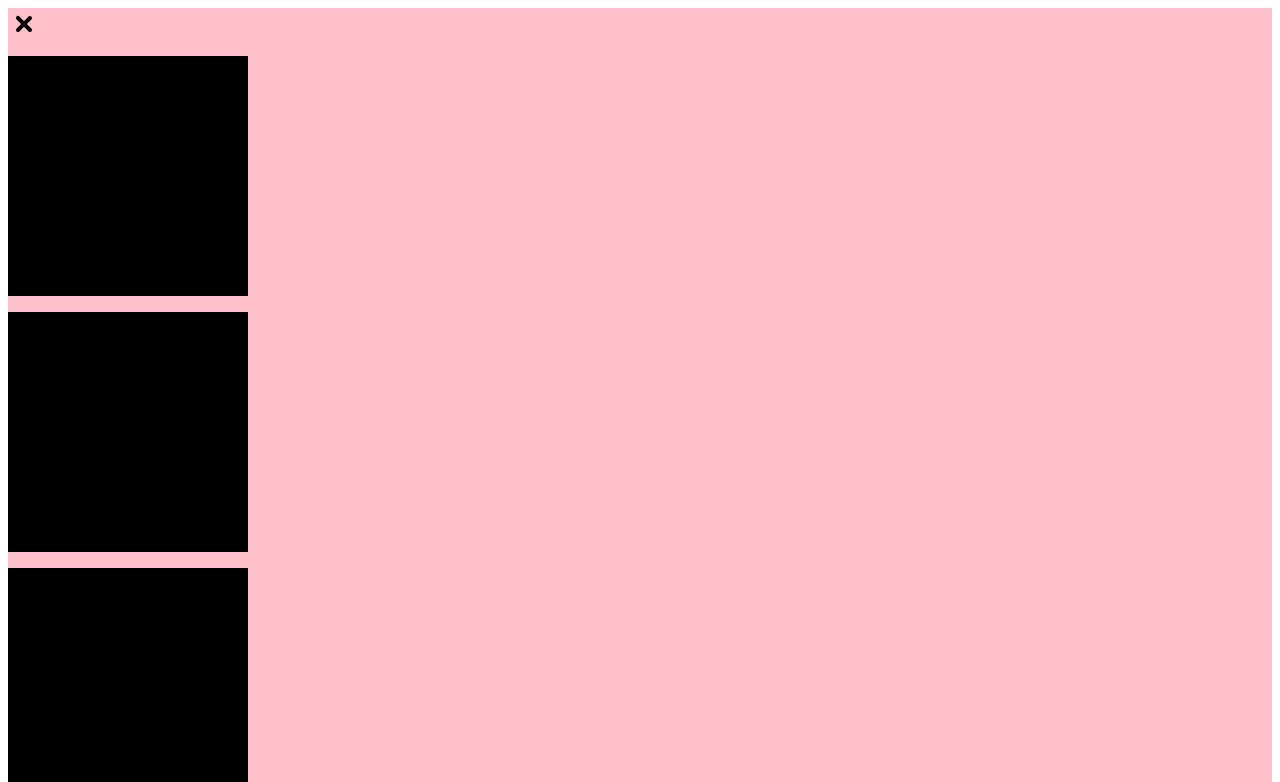
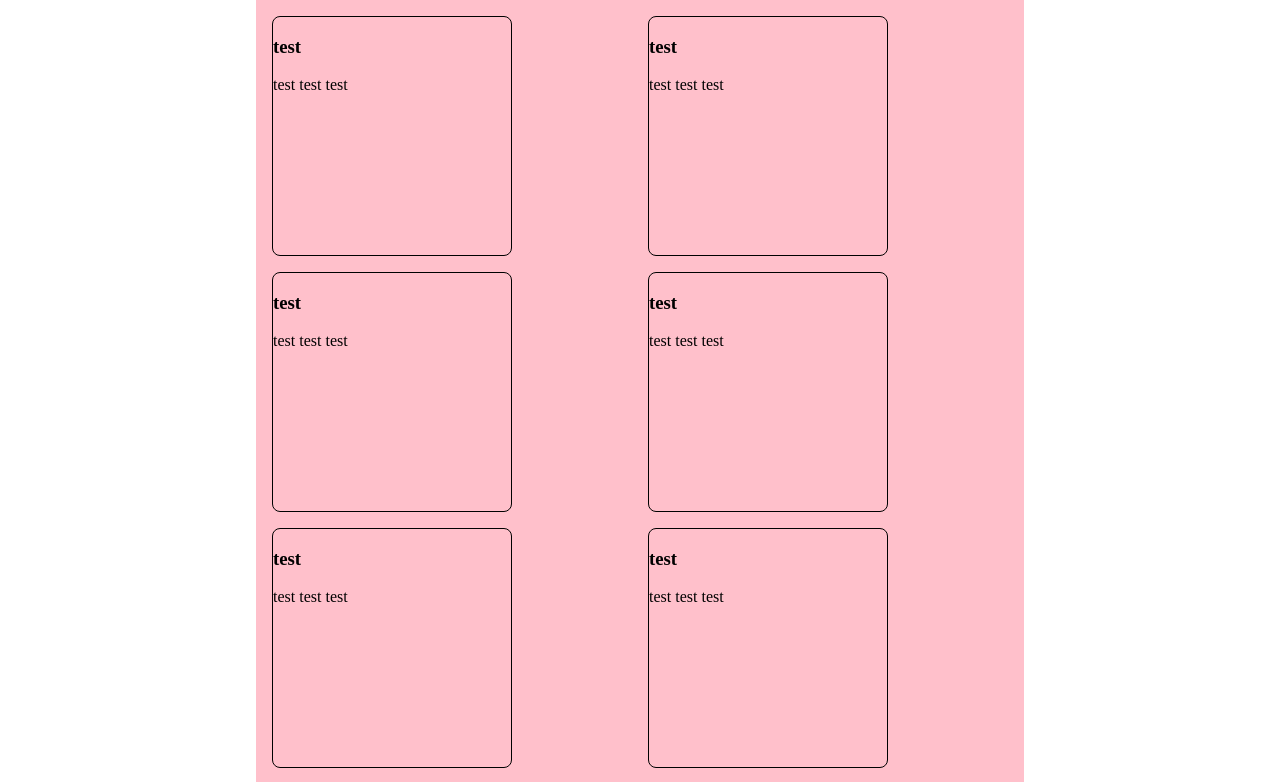
Before and after one commit to Yanis-mnh/todo-list, a React (Vite) app: page / in a window 1280 px wide. Shown: the top 782 px of the page. Built offline with nearby package versions, Linux system fonts and the light colour scheme.

Commit message:
commit init

```diff
--- a/package.json
+++ b/package.json
@@ -4,7 +4,7 @@
   "version": "0.0.0",
   "type": "module",
   "scripts": {
-    "dev": "vite",
+    "dev": "vite --host",
     "build": "tsc -b && vite build",
     "lint": "eslint .",
     "preview": "vite preview"
--- a/src/components/SideMenu.tsx
+++ b/src/components/SideMenu.tsx
@@ -1,24 +1,37 @@
 import { SmallCloseIcon, HamburgerIcon } from "@chakra-ui/icons";
-import { useEffect, useState } from "react";
+import { useState } from "react";
 
-const HandelOnClick = (Open: boolean) => {
-  return !Open;
-};
+import "../style/SideMenu.css";
 
 const SideMenu = () => {
   const [Open, SetOpen] = useState(false);
   return (
-    <div className="sideMenu">
-      <div
-        className="burger_button"
-        onClick={() => SetOpen(HandelOnClick(Open))}
-      >
-        {Open ? (
-          <HamburgerIcon boxSize={"2em"} />
-        ) : (
-          <SmallCloseIcon boxSize={"2em"} />
-        )}
-      </div>
+    <div className={Open ? "sideMenu" : "sideMenuOpen"}>
+      <BurgerButton Open={Open} SetOpen={SetOpen} />
+      <ul>
+        <li>test</li>
+        <li>test</li>
+      </ul>
+    </div>
+  );
+};
+
+interface BurgerButtonProps {
+  Open: boolean;
+  SetOpen: CallableFunction;
+}
+
+const BurgerButton: React.FC<BurgerButtonProps> = ({ Open, SetOpen }) => {
+  const HandelOnClick = (Open: boolean, SetOpen: CallableFunction) => {
+    SetOpen(!Open);
+  };
+  return (
+    <div className="burgerButton" onClick={() => HandelOnClick(Open, SetOpen)}>
+      {Open ? (
+        <SmallCloseIcon boxSize={"2em"} />
+      ) : (
+        <HamburgerIcon boxSize={"2em"} />
+      )}
     </div>
   );
 };
--- a/src/index.css
+++ b/src/index.css
@@ -1,15 +1,31 @@
 *{
     box-sizing: border-box;
 }
+html,body{
+    margin: 0;
+    padding: 0;
+}
+.note_container{
 
-.note_container{
     display: grid;
     gap: 1em;
-    grid-template-columns: repeat(auto-fill,1fr);
+    padding: 1em;
+    grid-template-columns: repeat(auto-fit, minmax(240px, 1fr));
+    align-items: center;
+    justify-content: center;
     background-color: pink;
 }
 .note{
-    background-color: black;
+    border-radius: .5em ;
+    border: 1px solid black;
     width: 240px;
     height: 240px;
 }
+
+
+/* Desktop style*/
+@media(min-width:800px){
+    .note_container{
+        margin-inline: 20%;
+    }
+}
--- a/src/style/SideMenu.css
+++ b/src/style/SideMenu.css
@@ -1,5 +1,28 @@
 /*empy for now :)*/
 
 .sideMenu{
-    background-color: black;
+    position: fixed;
+    left: 0;
+    background-color: blue;
+    border: 1px solid black;
+    width: 100%;
+    height: 100%;
+    transition: left .25s ease-out;
 }
+.sideMenuOpen{
+    position: fixed;
+    left: -100%;
+    background-color: blue;
+    width: 100%;
+    height: 100%;
+    transition: left .25s ease-out;
+
+}
+
+
+.burgerButton{
+    position: fixed;
+    right: 1em;
+    bottom: 1em;
+    color: white;
+}
```
Also changed, not shown: 1 other file (tests, documents, lock files or other folders).
